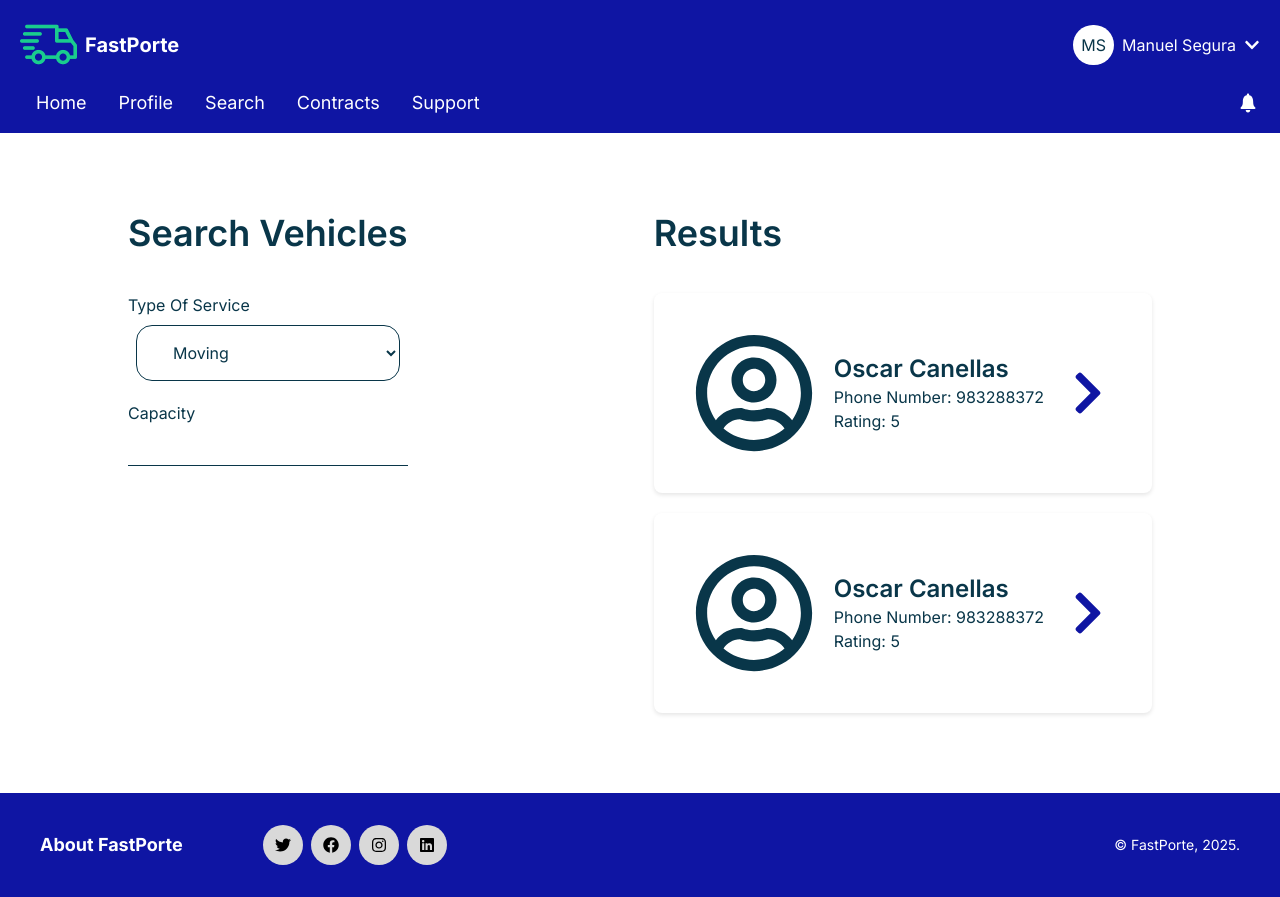
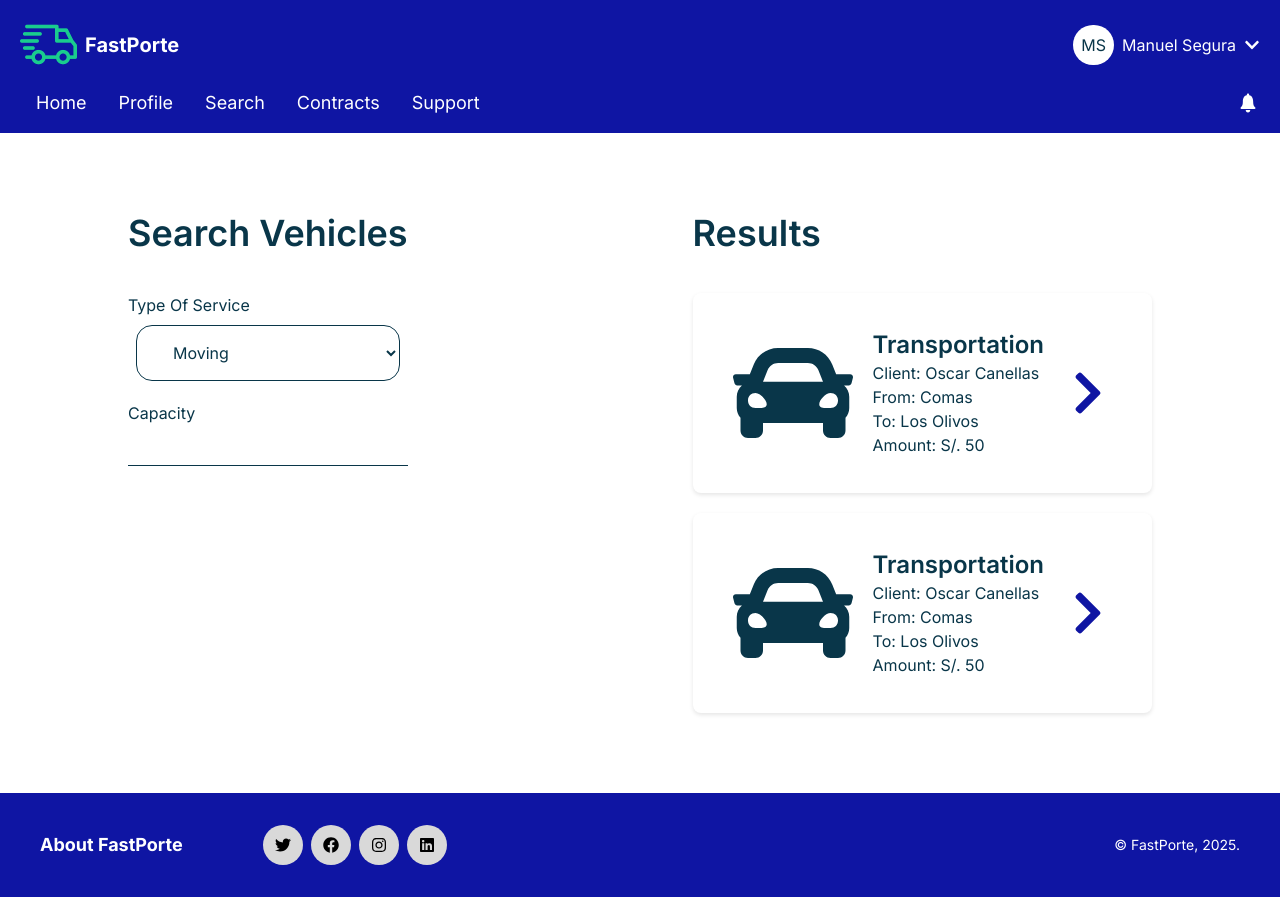
Before and after one commit to Hellcoders-202501/web-application, a Next.js app: page /search in a window 1280 px wide. Built offline with nearby package versions, Linux system fonts and the light colour scheme.

Commit message:
fix: results for driver

```diff
--- a/src/components/molecules/ResultCard/index.tsx
+++ b/src/components/molecules/ResultCard/index.tsx
@@ -1,15 +1,17 @@
 import Link from "next/link";
-import { FaRegUserCircle } from "react-icons/fa";
 import { FaChevronRight } from "react-icons/fa";
+import { FaCar } from "react-icons/fa";
 
 const ResultCard = () => {
 	return (
 		<div className="card flex gap-5 items-center px-10 py-8 min-h-[200px]">
-			<FaRegUserCircle size={120} />
+			<FaCar size={120} />
 			<div>
-				<p className="text-2xl font-semibold">Oscar Canellas</p>
-				<p>Phone Number: 983288372</p>
-				<p>Rating: 5</p>
+				<p className="text-2xl font-semibold">Transportation</p>
+				<p>Client: Oscar Canellas</p>
+				<p>From: Comas</p>
+				<p>To: Los Olivos</p>
+				<p>Amount: S/. 50</p>
 			</div>
 			<Link href="/" className="cursor-pointer">
 				<FaChevronRight color="#0f15a3" size={48} />
```
